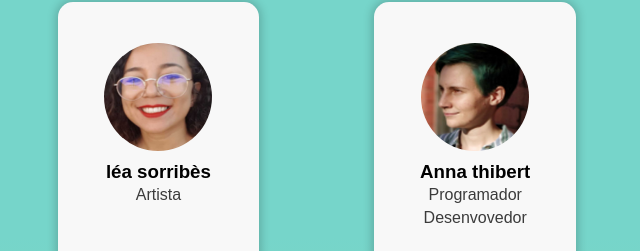
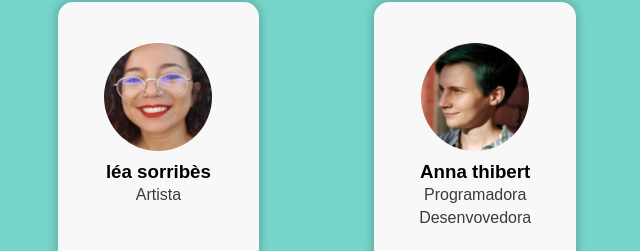
Before and after one commit to nestossss/fanpage-paralives, a plain HTML site: page equipe.html in a window 1280 px wide. Shown: the part 1592-1843 px from the top of the page, 640-1280 px from the left. Drawn offline with Linux system fonts and the light colour scheme; a web font is replaced by a local one.

Commit message:
Update equipe.html

```diff
--- a/equipe.html
+++ b/equipe.html
@@ -122,8 +122,8 @@
           <img src="imagens\anna.jpg" alt="Foto de perfil de Anna thibert">
           <h3 id="nome">Anna thibert</h3>
           <p>
-            <span class="cargo">Programador</span>
-            <span class="cargo">Desenvovedor</span>
+            <span class="cargo">Programadora</span>
+            <span class="cargo">Desenvovedora</span>
           </p>
         </div>
         <a href="" >
```
